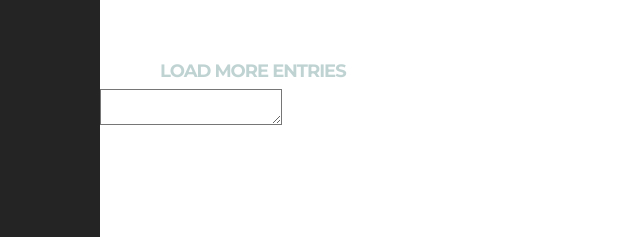
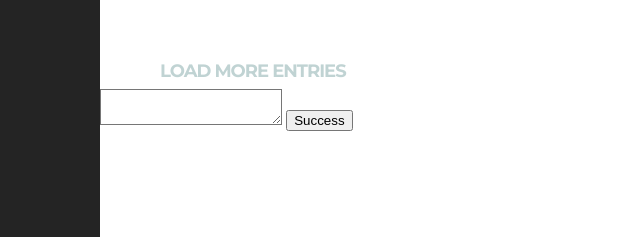
Before and after one commit to vignuu/django_forum, a Django app: page /articles/ in a window 1280 px wide. Shown: the part 1160-1397 px from the top of the page, without its empty margins (0-640 px from the left). Run offline with Django 3.2, Linux system fonts and the light colour scheme; the visitor is signed in with stand-in values (Sample User, id 1); parts of the project's set-up code (start-up, migrations or seed data) failed here and were passed over; some libraries are stand-ins or nearby versions.

Commit message:
bootstrap commanted,single html included

```diff
--- a/articles/templates/index.html
+++ b/articles/templates/index.html
@@ -157,6 +157,7 @@ Articles
             </div>
             <div class="clear"></div>
             <textarea></textarea>
+            <button type="button" class="btn btn-outline-success">Success</button>
         </div>
 
     {%  endblock %}
--- a/templates/base/footer-content.html
+++ b/templates/base/footer-content.html
@@ -15,3 +15,5 @@
    <script type='text/javascript' src="{% static 'js/main.js' %}"></script>
    <script type='text/javascript' src='https://cloud.tinymce.com/stable/tinymce.min.js?apiKey=qagffr3pkuv17a8on1afax661irst1hbr4e6tbv888sz91jc'></script>
    <script type='text/javascript' src="{% static 'js/tinymce.js' %}"></script>
+  <!--  <script type='text/javascript' src='https://stackpath.bootstrapcdn.com/bootstrap/4.1.3/js/bootstrap.min.js'></script>
+   <script type='text/javascript' src='https://stackpath.bootstrapcdn.com/bootstrap/4.1.3/js/bootstrap.bundle.min.js'></script> -->
--- a/templates/base/header-content.html
+++ b/templates/base/header-content.html
@@ -15,6 +15,7 @@
     <link rel="stylesheet" type="text/css"  href="{% static 'css/sm-clean.css' %}" />
     <link rel="stylesheet" type="text/css"  href="{% static 'style.css' %}"  />
     <link rel="stylesheet" type="text/css" href="https://stackpath.bootstrapcdn.com/font-awesome/4.7.0/css/font-awesome.min.css">
+   <!--  <link rel="stylesheet" type="text/css"  href="https://stackpath.bootstrapcdn.com/bootstrap/4.1.3/css/bootstrap.min.css" /> -->
         <!--[if lt IE 9]>
                 <script src="js/html5.js"></script>
             <![endif]-->
```
